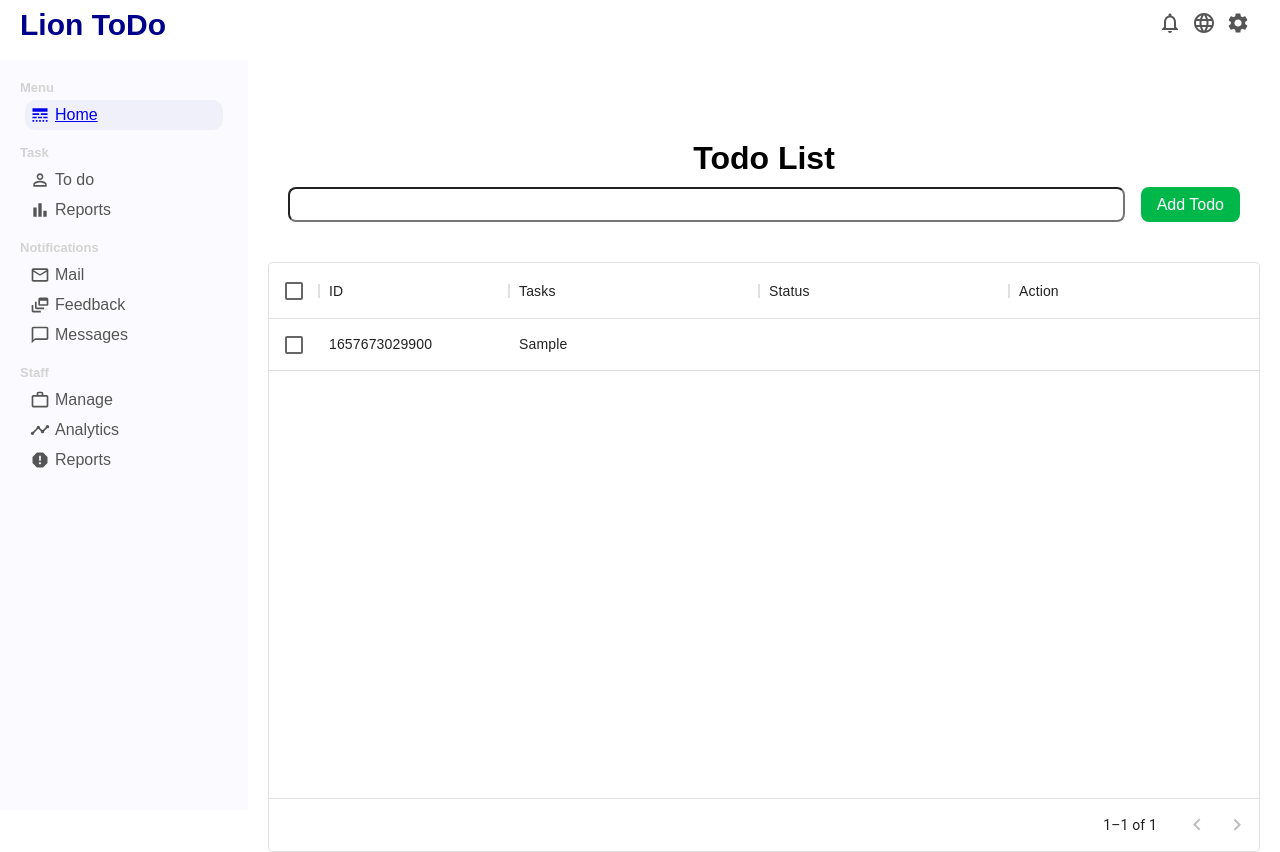
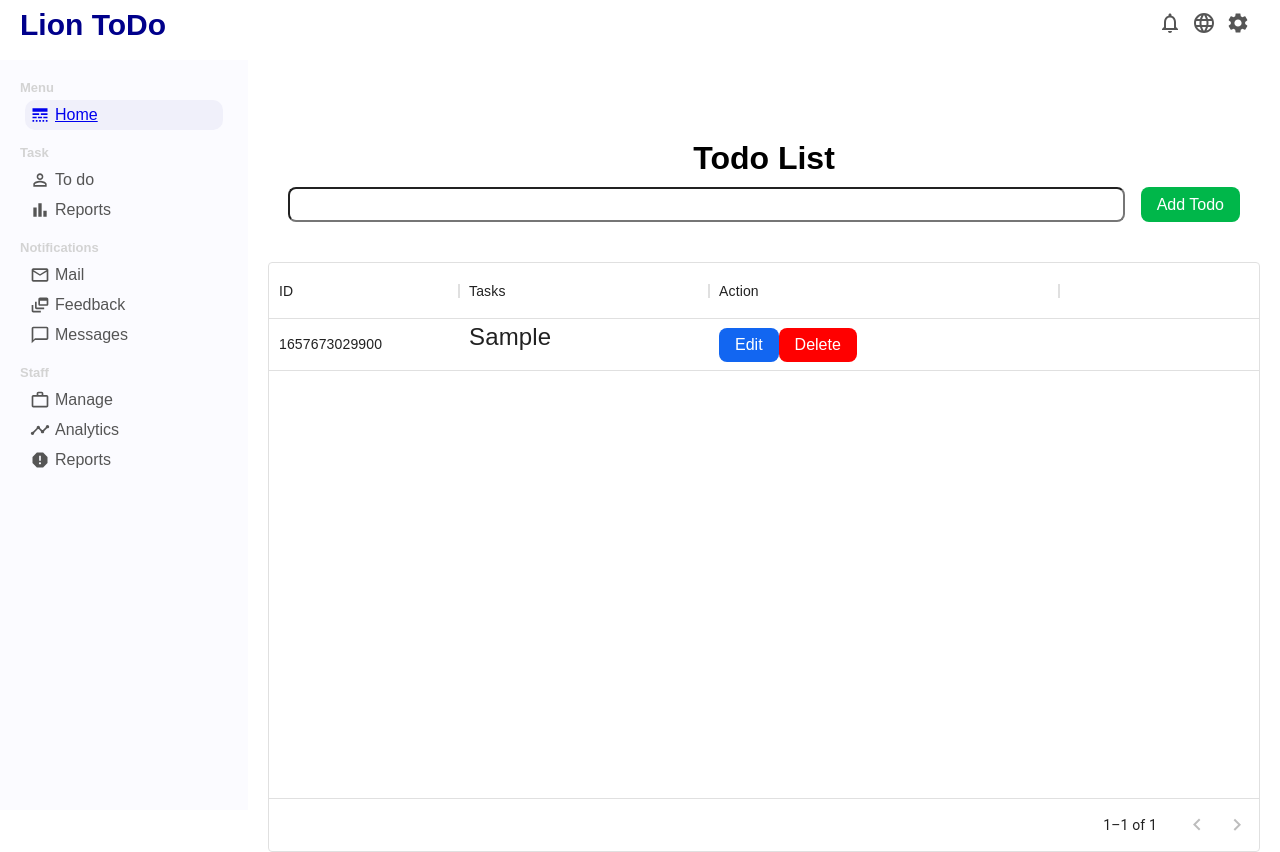
Before and after one commit to JesusLeonChavez/lionTodo, a React (Create React App) app: page /todos in a window 1280 px wide. Both pictures are taken after typing "Sample" into the empty fields and a click on the button "Add Todo". Built offline with nearby package versions, Linux system fonts and the light colour scheme.

Commit message:
fix: upgrade data grid

```diff
--- a/src/pages/toDo/ToDo.jsx
+++ b/src/pages/toDo/ToDo.jsx
@@ -71,21 +71,51 @@ export default function ToDo() {
         width: 250,
         renderCell: (params) => {
           return (
-            <>
-            {params.row.text}
-            </>
+            <div className="todoText">
+              {params.row.id === todoEditing ? (
+                <input
+                  type="text"
+                  onChange={(e) => setEditingText(e.target.value)}
+                />
+              ) : (
+                <div>{params.row.text}</div>
+              )}
+            </div>
           );
         },
-      },
-      {
-        field: "status",
-        headerName: "Status",
-        width: 250,
       },
       {
         field: "actions",
         headerName: "Action",
         width: 350,
+        renderCell: (params) => {
+          return (
+            <div className="todoActions">
+              {params.row.id === todoEditing ? (
+                <button
+                  className="buttonEdit"
+                  onClick={() => submitEdits(params.row.id)}
+                >
+                  Submit Edits
+                </button>
+              ) : (
+                <button
+                  className="buttonEdit"
+                  onClick={() => setTodoEditing(params.row.id)}
+                >
+                  Edit
+                </button>
+              )}
+
+              <button
+                className="buttonDelete"
+                onClick={() => deleteTodo(params.row.id)}
+              >
+                Delete
+              </button>
+            </div>
+          );
+        },
       },
     ];
 
@@ -152,7 +182,6 @@ export default function ToDo() {
           columns={columns}
           pageSize={8}
           rowsPerPageOptions={[3]}
-          checkboxSelection
         />
       </div>
     );
```
